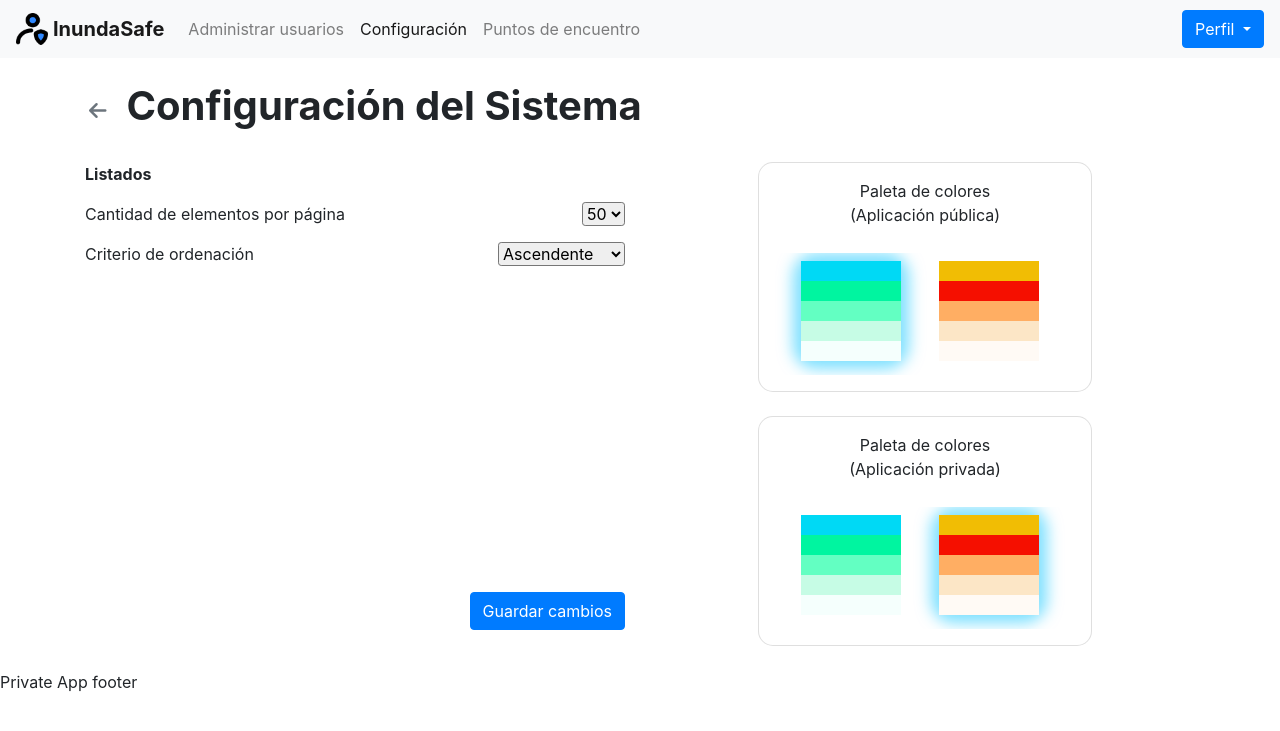
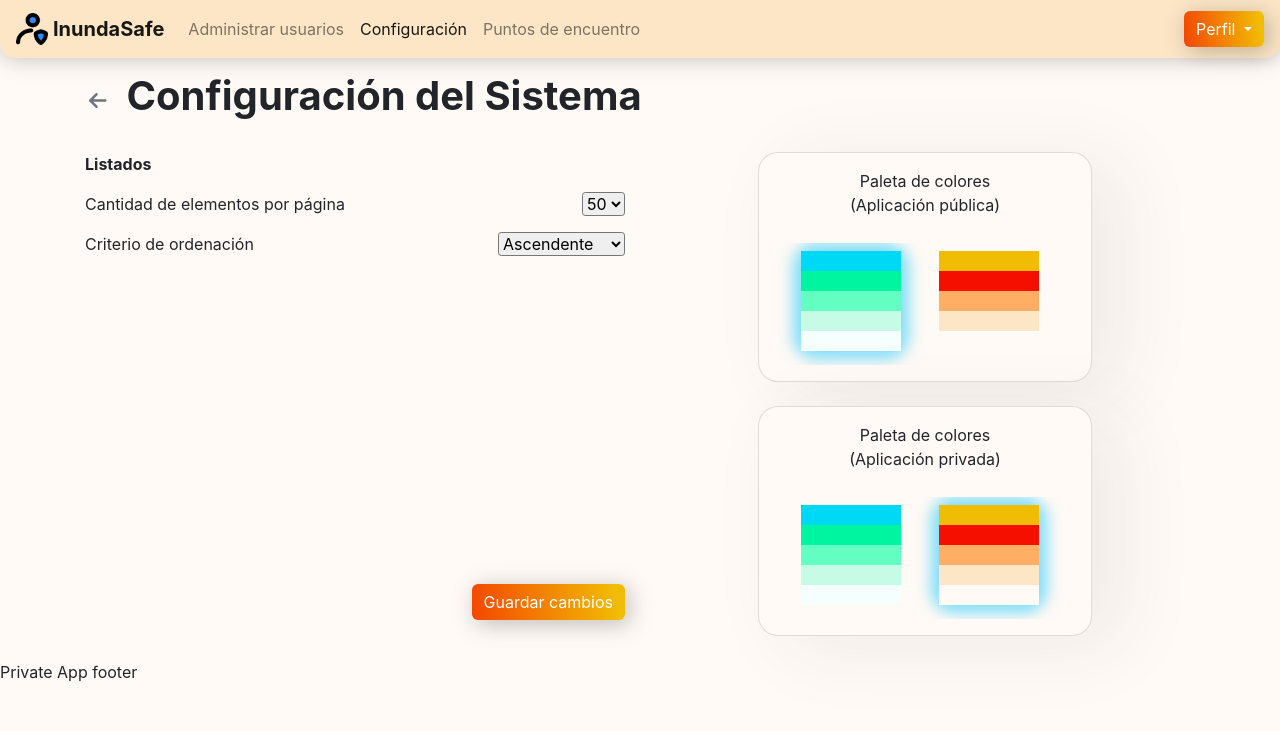
Before and after one commit to DavidScoffield/InundaSafe-PS1-2021, a Flask app: page /config/ in a window 1280 px wide. Shown: the top 731 px of the page. Run offline with Flask 2, Linux system fonts and the light colour scheme; data comes from the database, SQL or seed files in the repository; some libraries are stand-ins or nearby versions.

Commit message:
Agrego estilos a botones y navbar en base a los colores establecidos por la config

```diff
--- a/app/static/config.css
+++ b/app/static/config.css
@@ -1,6 +1,8 @@
 .card {
-  border-radius: 15px;
-  /* background-color: greenyellow; */
+  background: #f5fffd;
+  box-shadow: 29px 10px 78px rgba(57, 57, 57, 0.08);
+  border-radius: 20px;
+  background-color: var(--color-5);
 }
 
 .palettes {
--- a/app/static/style.css
+++ b/app/static/style.css
@@ -6,7 +6,25 @@
 }
 
 body {
-  /* background-color: #4b7399; */
-  /* font-family: 'Montserrat', Helvetica, sans-serif; */
-  /* font-size: 14px; */
+  background-color: var(--color-5) !important;
 }
+
+.button-gradient {
+  display: flex;
+  flex-direction: row;
+  justify-content: center;
+  align-items: center;
+
+  background: linear-gradient(82.45deg, var(--color-2) -44.21%, var(--color-1) 94.15%) !important;
+  box-shadow: 4px 4px 23px rgba(0, 0, 0, 0.25) !important;
+  border-radius: 6px !important;
+  border: none !important;
+  color: white !important;
+}
+
+.navbar-gradient {
+  background-color: var(--color-3) !important;
+  box-shadow: 0px 0px 23px rgba(0, 0, 0, 0.25) !important;
+  border-bottom-left-radius: 15px;
+  border-bottom-right-radius: 15px;
+}
--- a/app/templates/config/index.html
+++ b/app/templates/config/index.html
@@ -57,7 +57,7 @@ block head %} {{ super() }}
         </div>
       </div>
      <div class="d-flex justify-content-end">
-        <button type="submit" class="btn btn-primary mt-4 mt-lg-0">Guardar cambios</button>
+        <button type="submit" class="btn btn-primary button-gradient mt-4 mt-lg-0">Guardar cambios</button>
      </div>
     </div>
 
--- a/app/templates/layout.html
+++ b/app/templates/layout.html
@@ -1,6 +1,8 @@
 <!DOCTYPE html>
 <html lang="es">
   <head>
+    {% set config_app = get_actual_config() %}
+
     {% block head %}
     <title>{% block title %}Inundasafe{% endblock %}</title>
 
@@ -19,6 +21,18 @@
     {{ bootstrap.load_css() }}
     {% endblock %}
 
+    <!-- COLORS APP -->
+    <style>
+      *{
+        --color-1: {{config_app.colors_private.color_1}};
+        --color-2: {{config_app.colors_private.color_2}};
+        --color-3: {{config_app.colors_private.color_3}};
+        --color-4: {{config_app.colors_private.color_4}};
+        --color-5: {{config_app.colors_private.color_5}};
+      }
+    </style>
+
+
     {% endblock %}
   </head>
   <body>
@@ -26,7 +40,7 @@
       {% block navbar %}
       {% endblock %}
     </div>
-    <div>
+    <div class="mt-5">
       {% block content %}
       {% endblock %}
     </div>
--- a/app/templates/private_app_layout.html
+++ b/app/templates/private_app_layout.html
@@ -1,5 +1,4 @@
 {% extends "layout.html" %}
-{% from 'bootstrap/nav.html' import render_nav_item %}
 
 {% block title %}
 InundaSafe | Private App
@@ -13,7 +12,7 @@ InundaSafe | Private App
 
 {% set bp = request.blueprint %}
 
-<nav class="navbar navbar-expand-lg navbar-light bg-light">
+<nav class="navbar navbar-expand-lg navbar-light fixed-top navbar-gradient">
   <div>
     <a class="navbar-brand font-weight-bold d-flex align-items-center" href="{{url_for('home')}}">
       <img src="{{ url_for('static', filename='favicon.ico') }}" alt="Logo de la aplicación" style="width: 32px; height: 32px; margin-right: 5px;">
@@ -42,7 +41,7 @@ InundaSafe | Private App
       </li>
     </ul>
     <div class="btn-group">
-      <button type="button" class="btn btn-primary dropdown-toggle" data-toggle="dropdown" aria-haspopup="true" aria-expanded="false">
+      <button type="button" class="btn button-gradient dropdown-toggle" data-toggle="dropdown" aria-haspopup="true" aria-expanded="false">
         Perfil
       </button>
       <div class="dropdown-menu dropdown-menu-lg-right">
```
